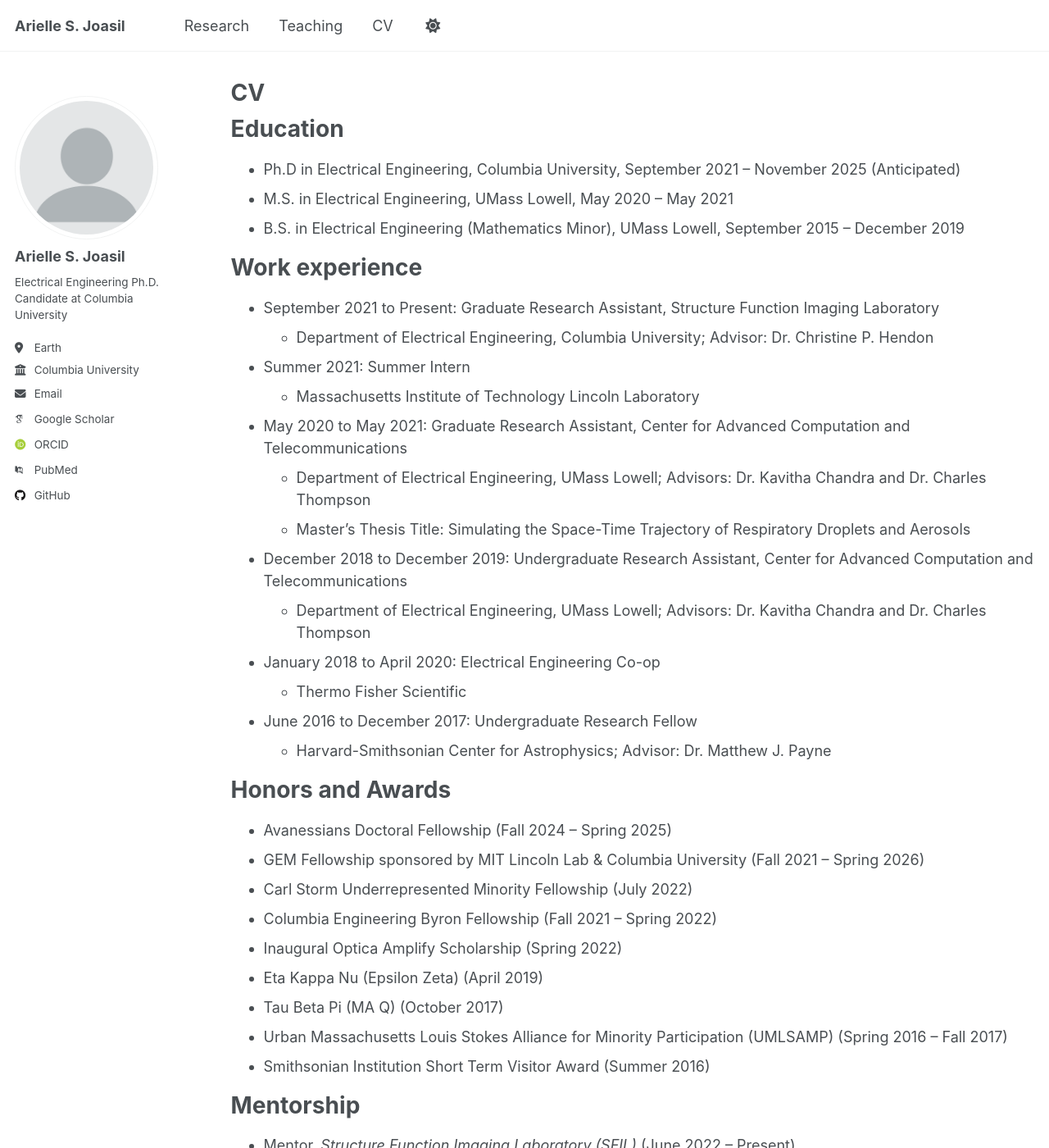
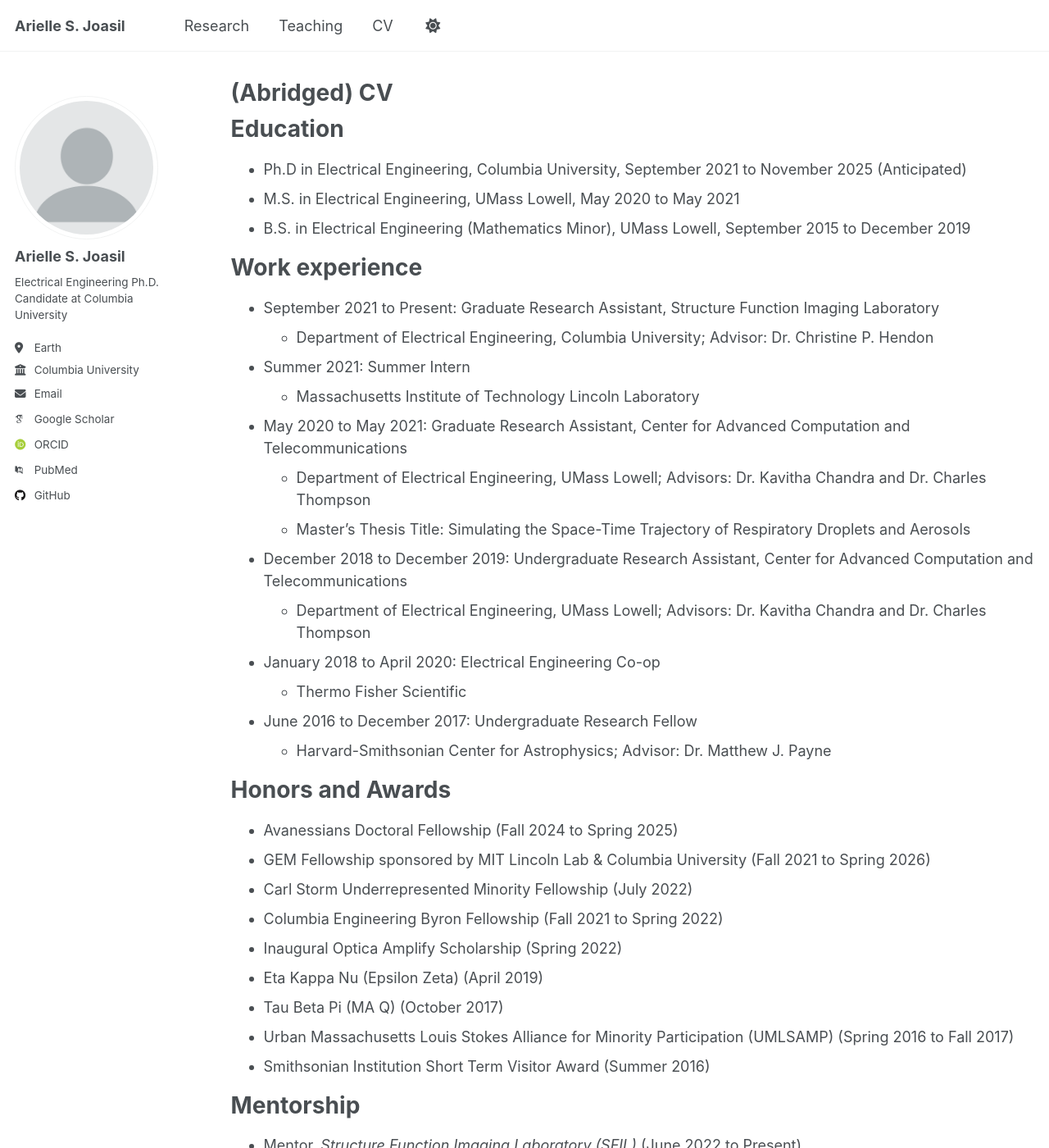
Before and after one commit to ari-jpg/ari-jpg.github.io, a Jekyll site: the page built from _pages/cv.md, in a window 1280 px wide and 1400 px high. Shown: the whole window at 82% size. Built offline with Jekyll 4.4.1, drawn with Linux system fonts in a browser that asks for light colours; some web fonts are replaced; some of the changed text lies outside the part shown.

Commit message:
Update cv.md

```diff
--- a/_pages/cv.md
+++ b/_pages/cv.md
@@ -1,6 +1,6 @@
 ---
 layout: archive
-title: "CV"
+title: "(Abridged) CV"
 permalink: /cv/
 author_profile: true
 redirect_from:
@@ -11,9 +11,9 @@ redirect_from:
 
 Education
 ======
-* Ph.D in Electrical Engineering, Columbia University, September 2021 – November 2025 (Anticipated)
-* M.S. in Electrical Engineering, UMass Lowell, May 2020 – May 2021
-* B.S. in Electrical Engineering (Mathematics Minor), UMass Lowell, September 2015 – December 2019
+* Ph.D in Electrical Engineering, Columbia University, September 2021 to November 2025 (Anticipated)
+* M.S. in Electrical Engineering, UMass Lowell, May 2020 to May 2021
+* B.S. in Electrical Engineering (Mathematics Minor), UMass Lowell, September 2015 to December 2019
 
 
 Work experience
@@ -41,23 +41,23 @@ Work experience
 
 Honors and Awards
 ======
-*	Avanessians Doctoral Fellowship (Fall 2024 – Spring 2025)
-*	GEM Fellowship sponsored by MIT Lincoln Lab & Columbia University (Fall 2021 – Spring 2026)
+*	Avanessians Doctoral Fellowship (Fall 2024 to Spring 2025)
+*	GEM Fellowship sponsored by MIT Lincoln Lab & Columbia University (Fall 2021 to Spring 2026)
 *	Carl Storm Underrepresented Minority Fellowship (July 2022)
-*	Columbia Engineering Byron Fellowship (Fall 2021 – Spring 2022)
+*	Columbia Engineering Byron Fellowship (Fall 2021 to Spring 2022)
 *	Inaugural Optica Amplify Scholarship (Spring 2022)
 *	Eta Kappa Nu (Epsilon Zeta) (April 2019)
 *	Tau Beta Pi (MA Q) (October 2017)
-*	Urban Massachusetts Louis Stokes Alliance for Minority Participation (UMLSAMP) (Spring 2016 – Fall 2017)
+*	Urban Massachusetts Louis Stokes Alliance for Minority Participation (UMLSAMP) (Spring 2016 to Fall 2017)
 *	Smithsonian Institution Short Term Visitor Award (Summer 2016)
 
 Mentorship
 =====
-* Mentor, *Structure Function Imaging Laboratory (SFIL)* (June 2022 – Present)
+* Mentor, *Structure Function Imaging Laboratory (SFIL)* (June 2022 to Present)
   * SURE Fellows, MS and BS students
-* Math and Science Academic Coach, *Armory College Prep, Armory Foundation* (January 2023 – Present)
-* Near-Peer Mentor, *Research, Academics, and Mentoring Pathways (RAMP) to Success* (July – August 2019/2020)
-* Peer Mentor, *Harvard-Smithsonian Center for Astrophysics*	(June – August 2017)
+* Math and Science Academic Coach, *Armory College Prep, Armory Foundation* (January 2023 to Present)
+* Near-Peer Mentor, *Research, Academics, and Mentoring Pathways (RAMP) to Success* (July to August 2019/2020)
+* Peer Mentor, *Harvard-Smithsonian Center for Astrophysics*	(June to August 2017)
 
 
 
@@ -77,17 +77,17 @@ Academic Service, Leadership, Outreach Experience, and Memberships
   *	Reviewer, Machine Learning: Science and Technology (IOPScience)
 
 **Leadership**
-  * Co-Social Chair, *GEEC, Columbia University* (January 2024 – December 2024)
+  * Co-Social Chair, *GEEC, Columbia University* (January 2024 to December 2024)
   * Prospective PhD Open House Student Panelist, *Columbia EE* (Fall 2023, Fall 2024)
-  * Public Relations Chair, *CORE^2, Columbia University*	(January 2022 – April 2023)
-  * President, *HASA, UMass Lowell* (May 2016 – May 2019)
+  * Public Relations Chair, *CORE^2, Columbia University*	(January 2022 to April 2023)
+  * President, *HASA, UMass Lowell* (May 2016 to May 2019)
 
 **Outreach**
   * National Society of Black Engineers SFIL Tour Guide, *Columbia University* (February 23, 2024)
   * Young Women’s Leadership Institute SFIL Tour Guide, *Columbia University*	(July 27, 2023)
   * EngAGE Student Panel, *Columbia Engineering* (April 2022)
   * Alumni Panel, *UMass Lowell IEEE*	(October 2021)
-  * Focus Group Facilitator, *RAMP to Success, UMass Lowell* (July 2020 – November 2020)
+  * Focus Group Facilitator, *RAMP to Success, UMass Lowell* (July 2020 to November 2020)
 
 **Memberships**
 
```
